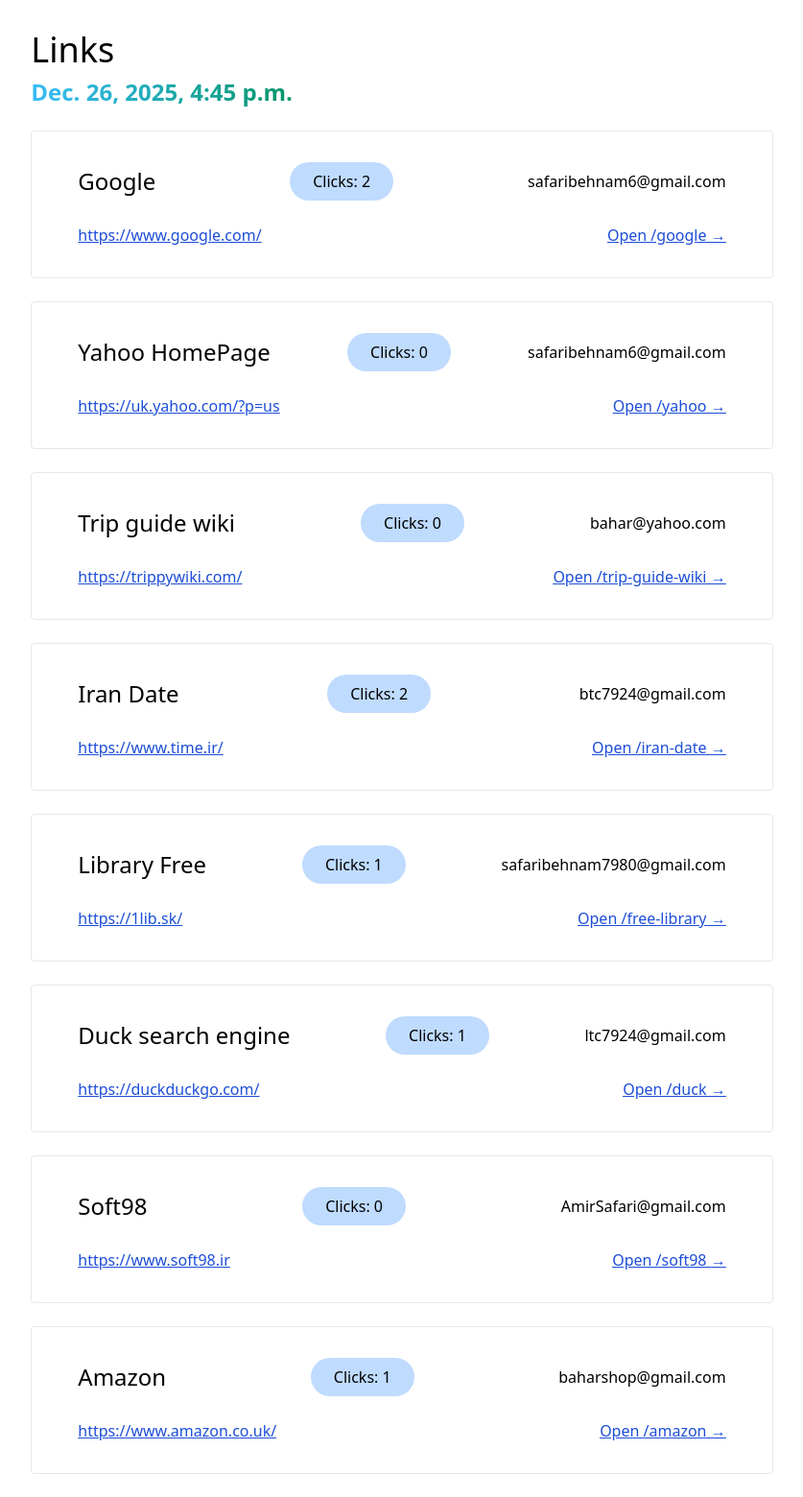
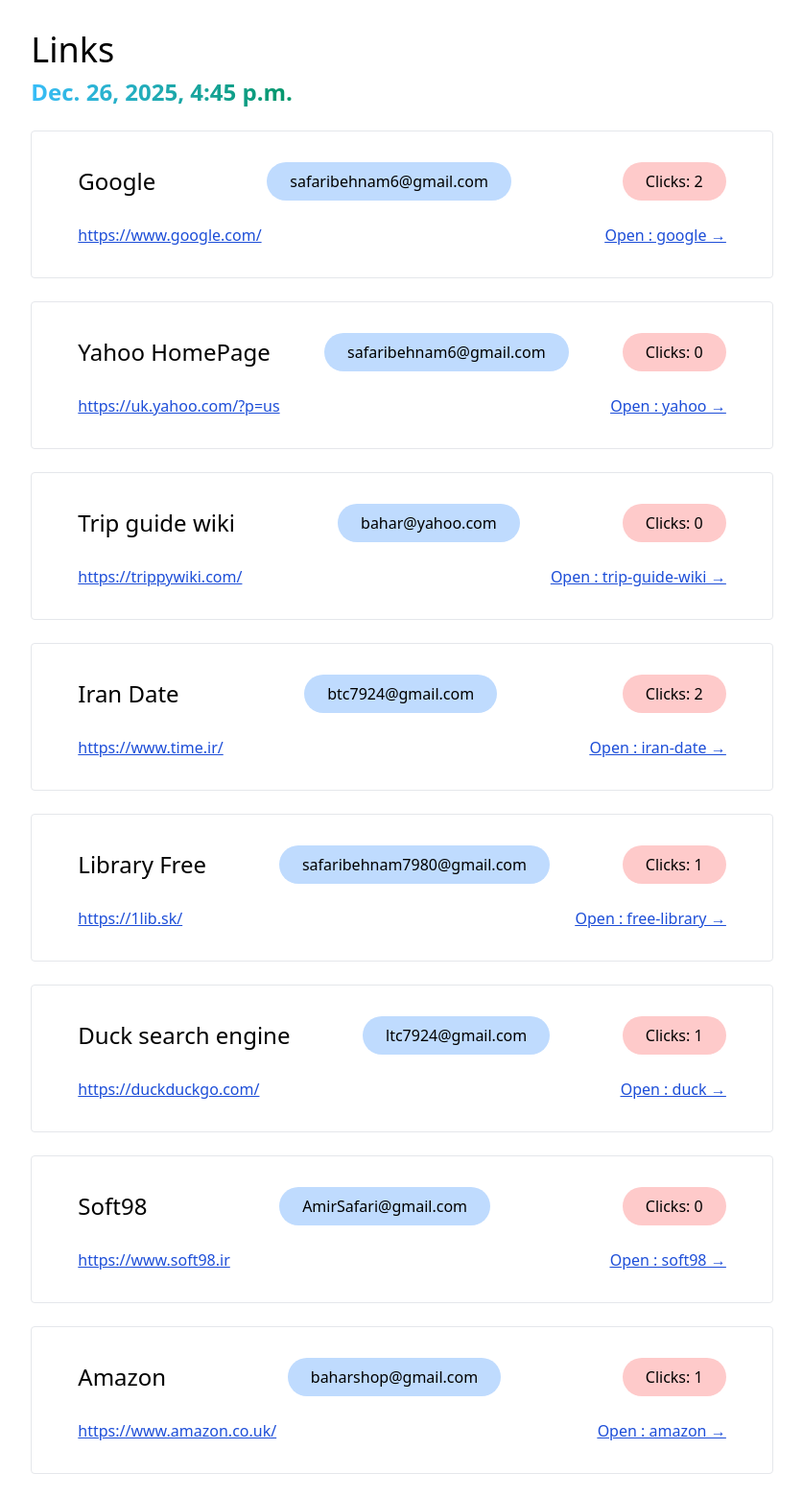
Before and after one commit to Behnam2000/forms, a Django app: page / in a window 1280 px wide. Shown: the part 81-1641 px from the top of the page at 96% size, without its empty margins (221-1058 px from the left). Run offline with Django 5.2, Linux system fonts and the light colour scheme; data comes from the database, SQL or seed files in the repository; some libraries are stand-ins or nearby versions.

Commit message:
styled email field

```diff
--- a/links/templates/links/index.html
+++ b/links/templates/links/index.html
@@ -8,12 +8,12 @@
     <div class="border rounded px-12 py-8 my-6 hover:bg-gray-50">
         <div class="flex justify-between items-center pb-6">
             <p class="text-2xl">{{link.name}}</p>
-            <p class="rounded-full bg-blue-200 px-6 py-2">Clicks: {{link.clicks}}</p>
-            <p>{{link.email}}</p>
+            <p class="rounded-full bg-blue-200 px-6 py-2">{{link.email}}</p>
+            <p class="rounded-full bg-red-200 px-6 py-2">Clicks: {{link.clicks}}</p>
         </div>
         <div class="flex justify-between items-center">
             <p><a class="underline text-blue-700" href="{{link.url}}">{{link.url}}</a></p>
-            <p class="underline underline text-blue-700"><a target="_blank" href="{% url "root-link" link.slug %}">Open /{{link.slug}} →</a></p>
+            <p class="underline underline text-blue-700"><a target="_blank" href="{% url "root-link" link.slug %}">Open : {{link.slug}} →</a></p>
         </div>
     </div>
     {% endfor %}
```
